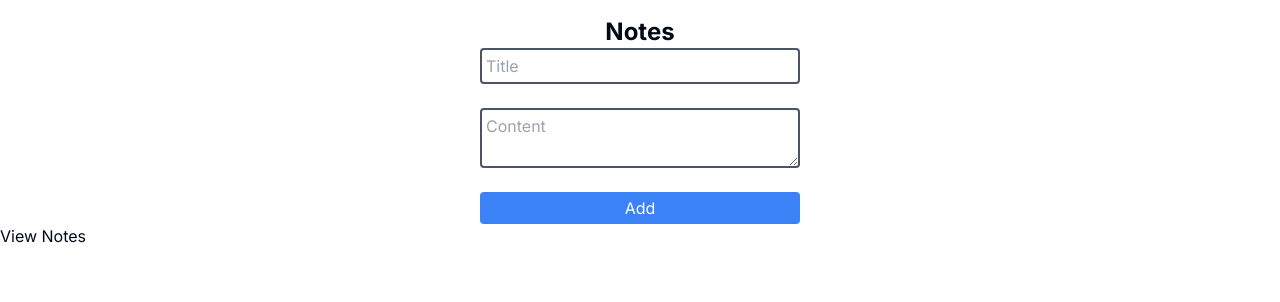
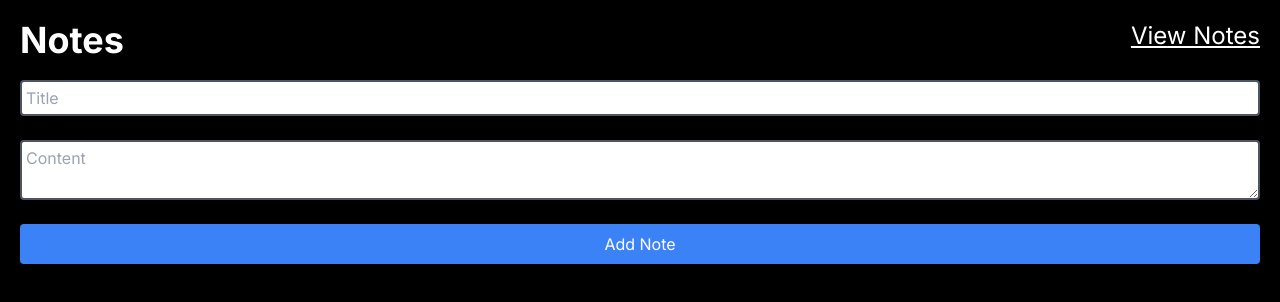
Before and after one commit to madhenkumar/note-app, a Next.js app: page / in a window 1280 px wide. Shown: the top 302 px of the page. Built offline with nearby package versions, Linux system fonts and the light colour scheme.

Commit message:
10 min tailwind

```diff
--- a/app/page.tsx
+++ b/app/page.tsx
@@ -66,14 +66,19 @@ export default function Home() {
   }
 
   return (
-    <main >
+    <main className="bg-black text-white h-screen p-5" >
     <div>
-      <h1 className="text-center font-bold text-2xl mt-4"> Notes </h1>
+      <div className="flex justify-between">
+      <h1 className="text-center font-bold text-4xl mb-5"> Notes </h1>
+      <Link href="/viewNotes" className="underline text-2xl">View Notes</Link>
+      </div>
+
+
       <form onSubmit={e=>{
         e.preventDefault()
         handleSubmit(form)
       }}
-      className='w-auto min-w-[25%] max-w-min mx-auto space-y-6 flex flex-col items-stretch'>
+      className='w-full space-y-6 flex flex-col items-stretch'>
         <input type="text"
         placeholder="Title"
         value = {form.title}
@@ -86,11 +91,10 @@ export default function Home() {
         onChange={e=>setForm({...form,content:e.target.value})}
         className="border-2 rounded border-gray-600 p-1"
         />
-        <button type="submit" className="bg-blue-500 text-white rounded p-1">
-          Add
+        <button type="submit" className="bg-blue-500 text-white rounded p-2 hover:bg-blue-600">
+          Add Note
           </button>
       </form>
-        <Link href="/viewNotes">View Notes</Link>
     </div>
 
 
--- a/app/viewNotes/page.tsx
+++ b/app/viewNotes/page.tsx
@@ -6,8 +6,8 @@ import { useState } from "react";
 async function fetchBlogs() {
 
   try {
-    const response = await axios.get('https://note-app-eta-blue.vercel.app/api/create', {});
-
+    const response = await axios.get('/api/create', {});
+    // https://note-app-eta-blue.vercel.app/
     // Axios automatically checks for response status and throws an error if it's not OK (e.g., 404 or 500 errors)
 
     return response.data.posts;
@@ -31,23 +31,27 @@ async function fetchBlogs() {
     // console.log(posts);
     void getPosts();
     return (
-      <main >
-         <div className="w-auto min-w-[25%] max-w-min mt-20 mx-auto space-y-6 flex flex-col items-stretch">
+      <main className="bg-black text-white" >
+         <div className="w-full mx-auto space-y-6 flex flex-col items-stretch p-5">
+         <h1 className="text-4xl font-bold mb-5">Your notes</h1>
+         <Link href="/" className="text-2xl bg-white text-black w-full flex p-2 rounded-md justify-center hover:bg-slate-100">Go Back Home</Link>
          <ul>
          {posts?.map((note: any)=>(
             <li key={note.id} className="border-b border-gray-600 p-2">
-              <div className="flex justify-between">
-                <div className="flex-1">
-                  <h2 key={note.id} className="text-2xl font-extrabold dark:text-white">{note.title}</h2>
-                  <p className="text-sm">{note.content}</p>
-                  <Link href ={`/viewNotes/edit/${note.id}`}>Edit</Link>
+              <div className="flex justify-between hover:bg-slate-950">
+                <div className="flex justify-between items-center w-full">
+                  <div>
+                    <h2 key={note.id} className="text-2xl font-extrabold dark:text-white">{note.title}</h2>
+                    <p className="text-sm">{note.content}</p>
+                  </div>
+
+                  <Link href ={`/viewNotes/edit/${note.id}`} className="mr-3 underline">Edit</Link>
                 </div>
           </div>
         </li>
       ))}
       </ul>
         </div>
-        <Link href="/">Home</Link>
 
 </main>
     );
```
